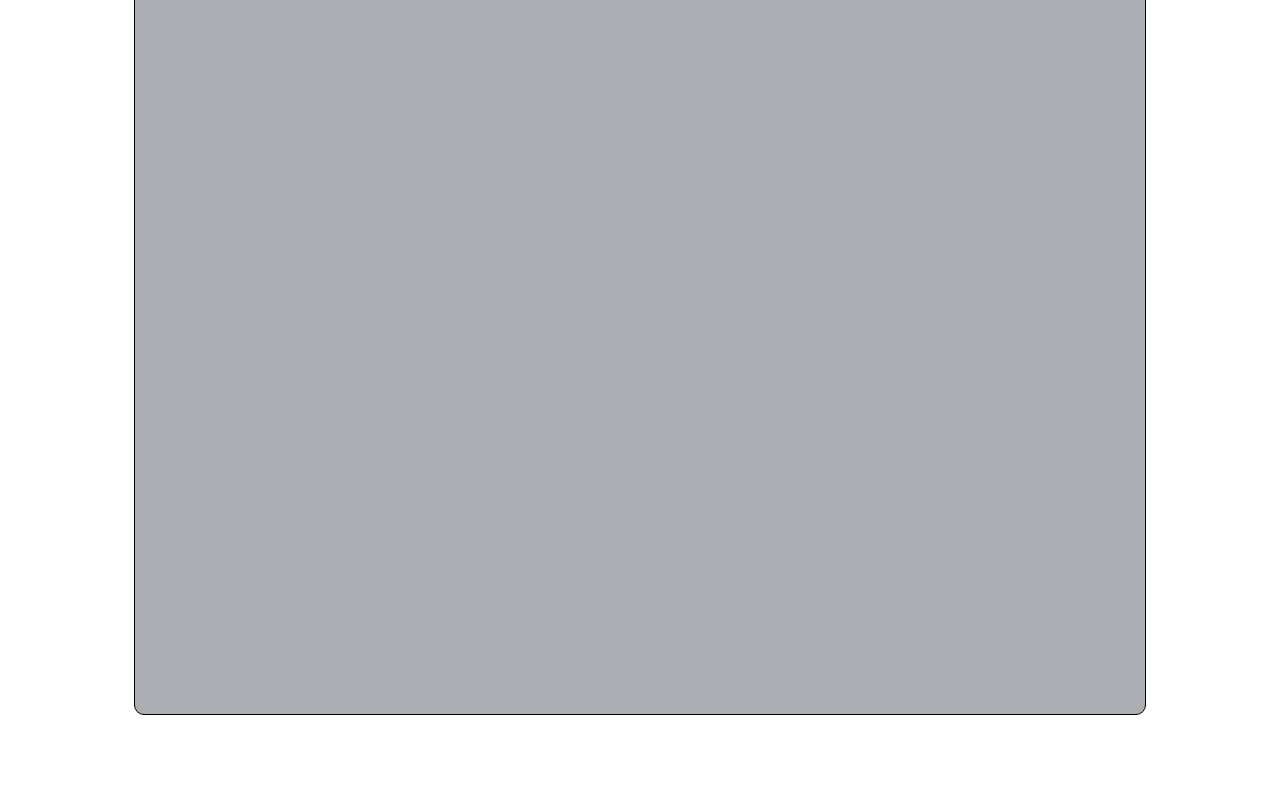
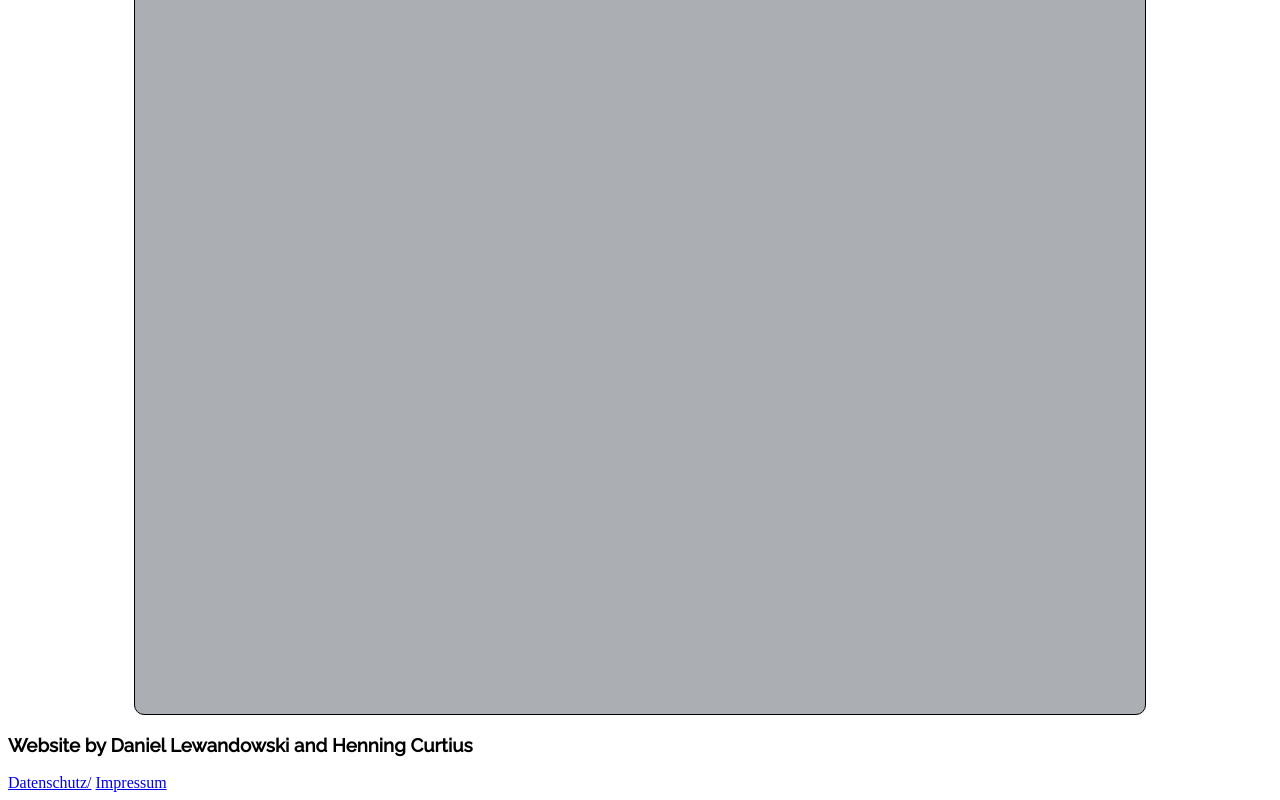
Before and after one commit to DanielLewF7/F7-Voyager-Zufallsgenerator, a plain HTML site: page index.html in a window 1280 px wide. Shown: the part 1093-1893 px from the top of the page. Before the commit the page ends 1816 px from the top, so only its background shows below. Drawn offline with nearby package versions, Linux system fonts and the light colour scheme.

Commit message:
added footer and fixed styling

```diff
--- a/generator.css
+++ b/generator.css
@@ -62,7 +62,6 @@
 }
 .area {
     margin-top: 25px;
-    height: 50px;
 }
 #demo {
     font-size: 24px;
--- a/index.html
+++ b/index.html
@@ -29,5 +29,14 @@
                  </div>
             </div>
         </div>
+        <div class="footer">
+            <div class="imgbox">
+                <h3>Website by Daniel Lewandowski and Henning Curtius</h3>
+            </div>
+            <div class="flinks">
+                <a href="google.com">Datenschutz/</a>
+                <a href="google.com">Impressum</a>
+            </div>
+        </div>
     </body>
 </html>
```
